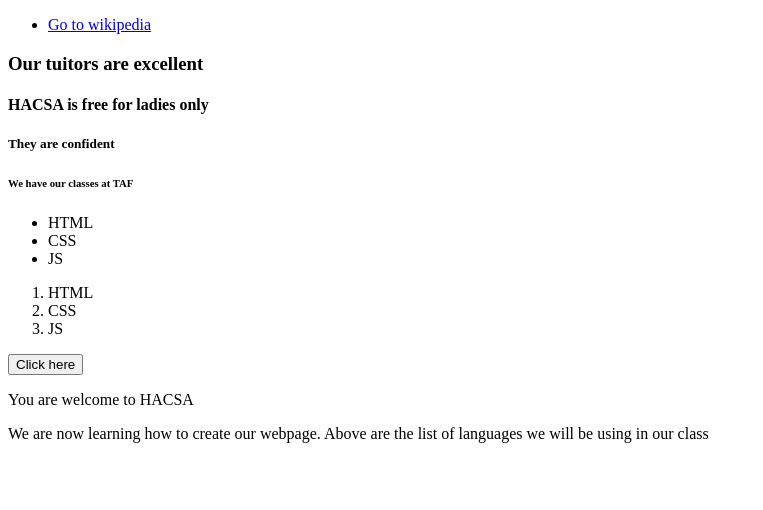
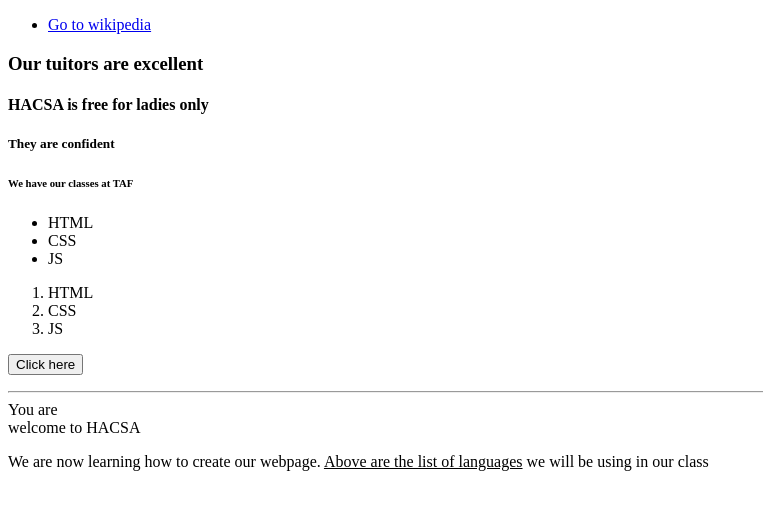
Before and after one commit to LOISAMEGAVI/T4G_Lesson_1, a plain HTML site: page Index.html in a window 1280 px wide. Shown: the whole page, without its empty margins (0-763 px from the left). Drawn offline with Linux system fonts and the light colour scheme.

Commit message:
create a few charges as a beginner

```diff
--- a/Index.html
+++ b/Index.html
@@ -28,7 +28,7 @@
      </ol>
      <button>Click here</button>
 
-    <p>You are welcome to HACSA</p>
-  <p>We are now learning how to create our webpage. Above are the list of languages we will be using in our class</p>
+    <p><hr>You are <br>welcome to HACSA</br></p>
+  <p>We are now learning how to create our webpage. <u>Above are the list of languages</u> we will be using in our class</p>
 </body>
 </html>
```
Also changed, not shown: pages/about-us.html (added), pages/contact-us.html (added), src/script.js (added), src/style.css (added).
